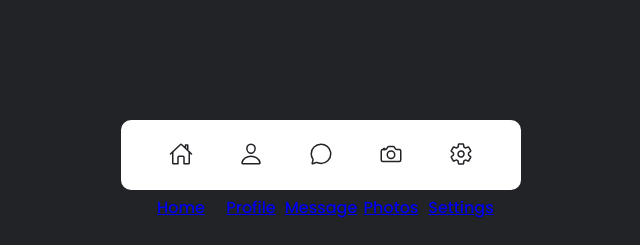
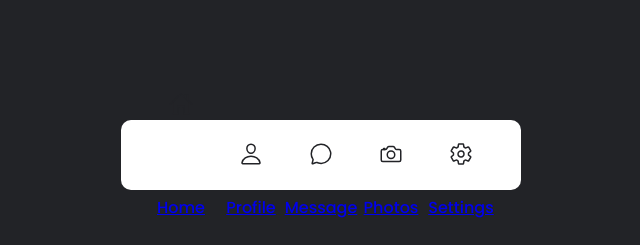
Before and after one commit to MiltonMalagon/magic-navigation-menu, a plain HTML site: page index.html in a window 1280 px wide. In both pictures the pointer is over the element 500 px from the left and 402 px from the top of the page. Shown: the part 245-490 px from the top of the page, 319-959 px from the left. Drawn offline with nearby package versions, Linux system fonts and the light colour scheme.

Commit message:
Adds nav style

```diff
--- a/css/styles.css
+++ b/css/styles.css
@@ -63,3 +63,7 @@ body {
   transition: .5s;
   color: var(--clr);
 }
+
+.navigation ul li:hover a .icon {
+  transform: translateY(-50px);
+}
```
